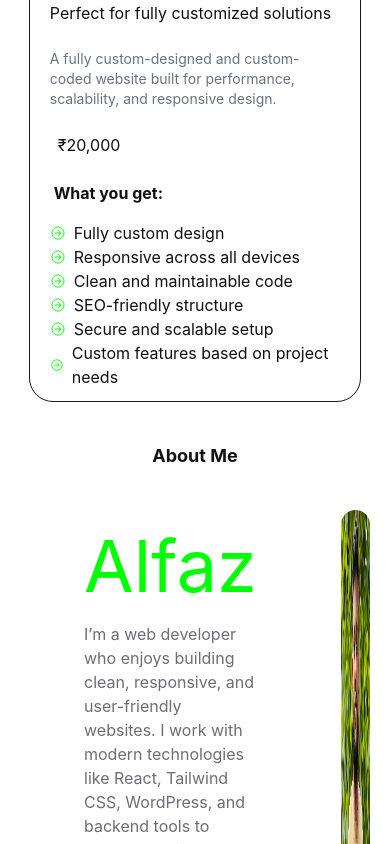
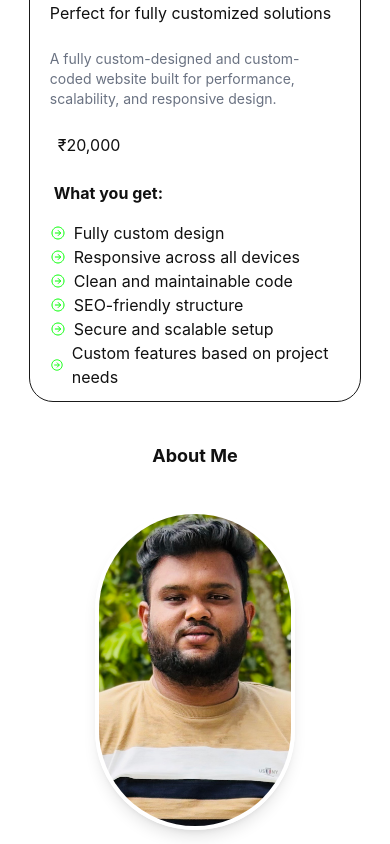
Before and after one commit to Alfaz-2000/myportfolio, a React (Vite) app: page / in a window 390 px wide. Shown: the part 1860-2704 px from the top of the page. Built offline with nearby package versions, Linux system fonts and the light colour scheme.

Commit message:
feat: fixed responsiveness of about me section anf off isha namaz

```diff
--- a/src/Components/About.jsx
+++ b/src/Components/About.jsx
@@ -4,13 +4,13 @@
   return (
     <div className='main w-full min-h-screen mt-5 mb-5 '>
       <h1 className='text-center text-lg font-bold'>About Me</h1>
-      <div className="sub-main flex w-full min-h-[60vh] gap-5 p-5 mt-5 sm:mt-10">
+      <div className="sub-main flex flex-col-reverse sm:flex-row w-full min-h-[60vh] gap-5 p-5 mt-5 sm:mt-10">
         <div className="left flex flex-col justify-center items-center sm:w-1/2 p-5 px-16">
-            <h2 className='text-7xl text-center mb-5 text-[#0f0]'>Alfaz</h2>
+            <h2 className='text-4xl sm:6xl md:7xl text-center mb-5 text-[#0f0]'>Alfaz</h2>
             <p className='text-[#6b6e74]'>I’m a web developer who enjoys building clean, responsive, and user-friendly websites. I work with modern technologies like React, Tailwind CSS, WordPress, and backend tools to create practical solutions for real-world needs. I’ve also delivered WordPress websites for real clients, focusing on clean design, performance, and reliability. Whether it’s a business website, a custom web application, or a personal project, I’m always learning, improving, and growing as a developer.</p>
         </div>
-        <div className="right sm:w-1/2">
-        <img className='w-full min-h-[60vh] rounded-full' src="/me.jpg" alt="" /></div>
+        <div className="right flex justify-center items-center sm:w-1/2">
+        <img className='w-50 h-80 sm:w-66 sm:h-66 md:w-92 md:h-92 rounded-full object-cover shadow-lg border-4 border-white' src="/me.jpg" alt="" /></div>
       </div>
     </div>
   )
```
